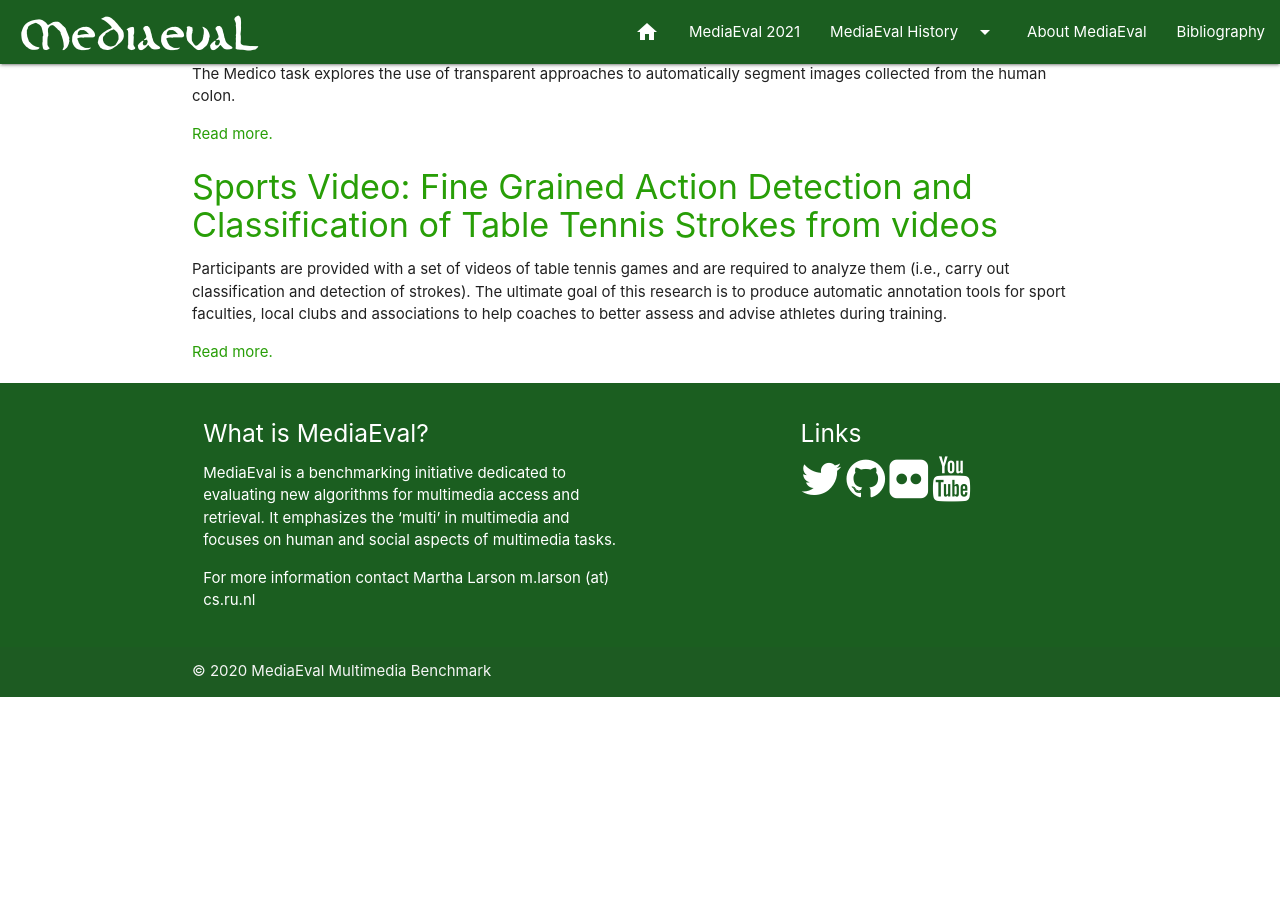
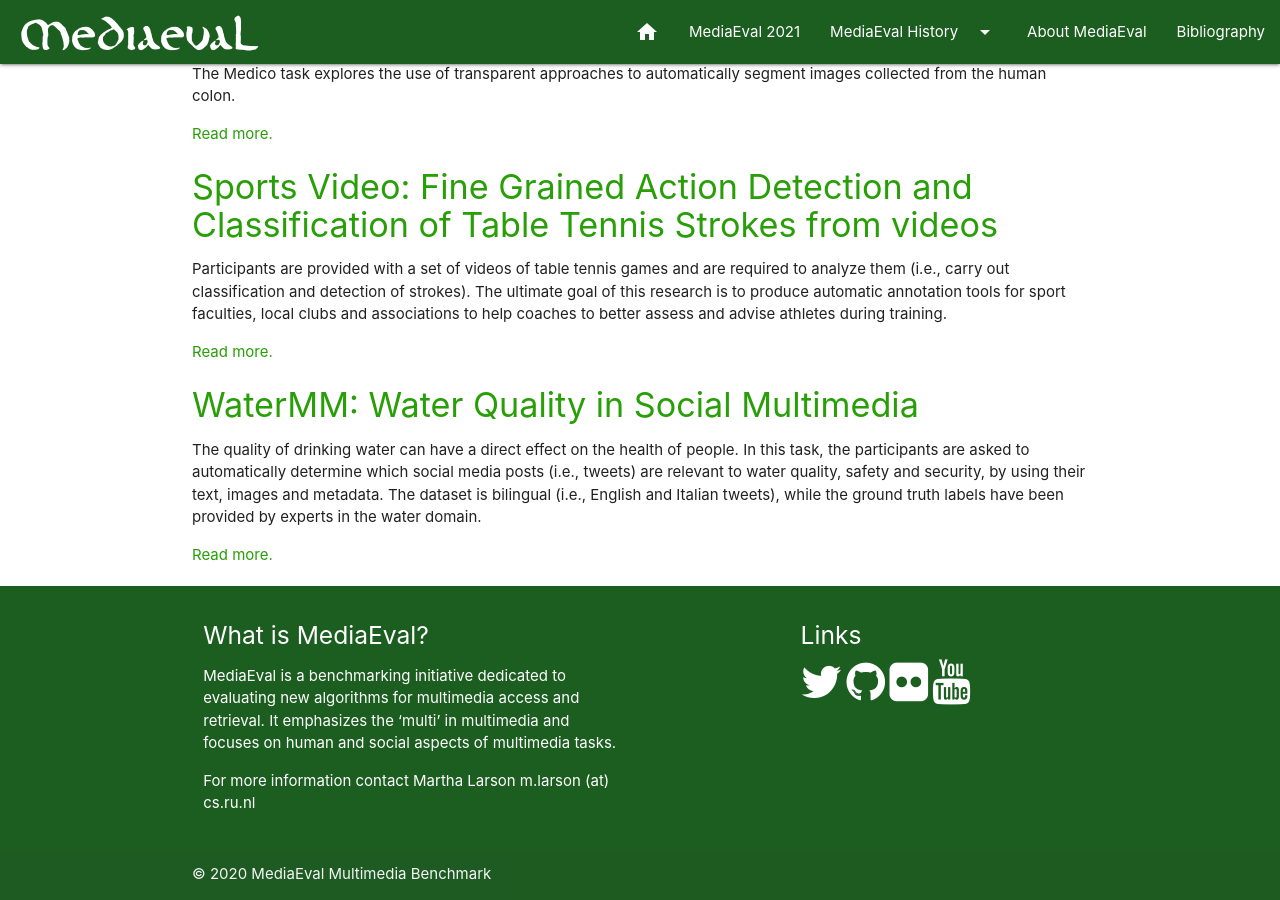
Before and after one commit to multimediaeval/multimediaeval.github.io, a Jekyll site: the page built from _editions/2021.md, in a window 1280 px wide and 900 px high, scrolled down 1178 px. Built offline with Jekyll 4.4.1, drawn with Linux system fonts in a browser that asks for light colours; before the commit the page ends 1875 px from its top, so only the background shows below that.

Commit message:
Updated WaterMM description
Addressed all comments, added required info, updated references format, added task schedule, added images in acknowledgements

```diff
--- a/_editions/2021/tasks/watermm.md
+++ b/_editions/2021/tasks/watermm.md
@@ -2,36 +2,27 @@
 # static info
 layout: task
 year: 2021
-hide: true
+hide: false
 
 # required info
 title: "WaterMM: Water Quality in Social Multimedia"
-subtitle:
-blurb: "Insert blurb here, keep it between the quotes in order to handle any special characters"
+subtitle: "Relevance classification of bilingual social multimedia for water quality"
+blurb: "The quality of drinking water can have a direct effect on the health of people. In this task, the participants are asked to automatically determine which social media posts (i.e., tweets) are relevant to water quality, safety and security, by using their text, images and metadata. The dataset is bilingual (i.e., English and Italian tweets), while the ground truth labels have been provided by experts in the water domain."
 ---
 
-<!-- # please respect the structure below-->
 *See the [MediaEval 2021 webpage](https://multimediaeval.github.io/editions/2021/) for information on how to register and participate.*
 
 #### Task Description
 The WaterMM Task deals with the analysis of social media posts from Twitter with regards to issues of water quality, safety and security. The participants of this task are provided with a set of Twitter post IDs in order to download the text, the attached image and the metadata of tweets that have been selected with keyword-based search that involved words/phrases about the quality of drinking water (e.g., strange color, smell or taste, related illnesses, etc.). Because the occurrence of such phrases in a tweet might not necessarily reflect a case of water contamination, participants are asked to build a binary classification system that will be able to distinguish whether a post is relevant or not to water-quality issues.
 
-The dataset is bilingual (English and Italian), and participants can tackle the task by using textual information, visual information, metadata or a combination of the above.
-
-<!-- # Consider adding the following line:
-*Participants are encouraged to make their code public with their submission.*
--->
+The dataset is bilingual (English and Italian), and participants can tackle the task by using textual information, visual information, metadata or a combination of the above. In addition, participants are highly encouraged to make their code public along with their submission.
 
 #### Motivation and background
-The rise of social media has led to discussion of a broad range of topics related to everyday life. One of the topics that we expect to be mentioned in social media posts is water quality, safety and security. The acquisition of posts containing citizen complaints on the condition of drinking water, as an addition to traditional means such as phone calls, could support situational awareness in a water distribution network. However, within the post stream we expect that number posts containing water-quality related keywords do not refer to actual cases of polluted water. To minimize the incoming noise, automatic prediction of a post’s relevance is required. Filtering out irrelevant posts will improve the quality of the information that water utilities receive from social media.
-<!-- # In this sentence above, expand water utilities to include other relevant organization. It is not clear, for example, that Eastern Alps River Basin District is a water utility. Note that countries differentiate between public and privte utilities.
--->
+The rise of social media has led to discussion of a broad range of topics related to everyday life. One of the topics that we expect to be mentioned in social media posts is water quality, safety and security. The acquisition of posts containing citizen complaints on the condition of drinking water, as an addition to traditional means such as phone calls, could support situational awareness in a water distribution network. However, within the post stream we expect that a number of posts containing water-quality-related keywords does not refer to actual cases of polluted water. To minimize the incoming noise, automatic prediction of a post’s relevance is required. Filtering out irrelevant posts will improve the quality of the information that interested organizations, such as water utilities or water protection agencies, receive from social media.
 
-<!-- Please check the following, which has been edited in order to draw attention/make the contrast with to your previous efforts
--->
-Research on developing classifiers for social media monitoring is often related to *sudden crisis* (see last year's [Flood-related Multimedia Task](https://multimediaeval.github.io/editions/2020/tasks/floodmultimedia/)). Studying water quality allows us to expand the scope in include so-called *creeping crisis*, i.e., a dangerous situation emerges slowly.
+Research on developing classifiers for social media monitoring is often related to *sudden crisis* (see last year's [Flood-related Multimedia Task](https://multimediaeval.github.io/editions/2020/tasks/floodmultimedia/)). Studying water quality allows us to expand the scope in order to include the so-called *creeping crisis*, i.e., a dangerous situation that emerges slowly.
 
-The dataset is bilingual (English and Italian) to encourage researchers to tackle the real-world challenge of multiple languages in the data.
+Moreover, the dataset is bilingual (English and Italian) to encourage researchers to tackle the real-world challenge of multiple languages in the data.
 
 #### Target group
 Researchers in the areas of social media, multimedia and multilingual analysis, multimedia classification and information retrieval are strongly encouraged to participate in the WaterMM Task. Industries and SMEs that develop similar AI technologies for semantic data fusion and retrieval of multi- or cross-lingual content are also warmly invited to participate. Furthermore, the challenge could be interesting to researchers and practitioners in water-related domains, such as water engineering, water distribution, and water management in general.
@@ -43,25 +34,21 @@ The dataset is a set of social media posts collected from Twitter during one yea
 The ground truth of the dataset reflects the relevance of a tweet (relevant / not relevant) and has been manually collected with human annotation, realized by the Eastern Alps River Basin District, who are responsible for hydrogeological defense, i.e., the protection of water resources and aquatic environments, in the Eastern Alps partition of North-East Italy.
 
 #### Evaluation methodology
-The evaluation metric for the binary classification of tweets as relevant (1) or not relevant (0) will be F-score.
-<!-- # Please considering adding: We also encourage participants to carry out a failure analysis of their results in order to gain insight in the mistakes that their classifiers make.-->
+The evaluation metric for the binary classification of tweets as relevant (1) or not relevant (0) will be F-score. Participants are also encouraged to carry out a failure analysis of their results in order to gain insight in the mistakes that their classifiers make.
 
 #### References and recommended reading
-<!-- # Please use the ACM format for references https://www.acm.org/publications/authors/reference-formatting (but no DOI needed)-->
-<!-- # The paper title should be a hyperlink leading to the paper online-->
-<!-- # Not clear why the papers are ordered like this: Could you alphabetize?-->
-[1] Moumtzidou, A., Andreadis, S., Gialampoukidis, I., Karakostas, A., Vrochidis, S. and Kompatsiaris, I., 2018, April. [Flood relevance estimation from visual and textual content in social media streams](https://dl.acm.org/doi/abs/10.1145/3184558.3191620). In Companion Proceedings of the The Web Conference 2018 (pp. 1621-1627).
+[1] Anastasia Moumtzidou, Stelios Andreadis, Ilias Gialampoukidis, Anastasios Karakostas, Stefanos Vrochidis, and Ioannis Kompatsiaris. 2018. [Flood relevance estimation from visual and textual content in social media streams](https://dl.acm.org/doi/abs/10.1145/3184558.3191620). In *Companion Proceedings of the The Web Conference 2018*, April 23, 2018, 1621-1627.
 
-[2] Edo-Osagie, O., Smith, G., Lake, I., Edeghere, O. and De La Iglesia, B., 2019. [Twitter mining using semi-supervised classification for relevance filtering in syndromic surveillance](https://journals.plos.org/plosone/article?id=10.1371/journal.pone.0210689). PLOS One, 14(7), p.e0210689.
+[2] Abhishek Sharma, Yuan Tian, and David Lo. 2015. [NIRMAL: Automatic identification of software relevant tweets leveraging language model.](https://ieeexplore.ieee.org/document/7081855) In *2015 IEEE 22nd International Conference on Software Analysis, Evolution, and Reengineering (SANER)*, 449-458.
 
-[3] Cobo, A., Parra, D. and Navón, J., 2015, May. [Identifying relevant messages in a twitter-based citizen channel for natural disaster situations](https://dl.acm.org/doi/abs/10.1145/2740908.2741719?casa_token=tH_-uutS5owAAAAA%3AYlj7i0gkAYBXjejuLTSI5m7YSihArnQufXwxYdYgaX31EIJlYSJprAvObcruvmGncG75CRh_38Tt). In Proceedings of the 24th International Conference on World Wide Web (pp. 1189-1194).
+[3] Alfredo Cobo, Denis Parra, D., and Jaime Navón. 2015. [Identifying relevant messages in a twitter-based citizen channel for natural disaster situations](https://dl.acm.org/doi/abs/10.1145/2740908.2741719). In *Proceedings of the 24th International Conference on World Wide Web*, May 18, 2015, 1189-1194.
 
-[4] Sharma, A., Tian, Y. and Lo, D., 2015, March. [NIRMAL: Automatic identification of software relevant tweets leveraging language model.](https://ieeexplore.ieee.org/document/7081855) In 2015 IEEE 22nd International Conference on Software Analysis, Evolution, and Reengineering (SANER) (pp. 449-458). IEEE.
+[4] Oduwa Edo-Osagie, Gillian Smith, Iain Lake, Obaghe Edeghere, and Beatriz De La Iglesia. 2019. [Twitter mining using semi-supervised classification for relevance filtering in syndromic surveillance](https://journals.plos.org/plosone/article?id=10.1371/journal.pone.0210689). *PLOS One*, 14, Article 7.
 
 We also recommend to read past years’ task papers in the MediaEval Proceedings.
 
 #### Task organizers
-* Stelios Andreadis, Information Technologies Institute - Centre of Research and Technology Hellas (ITI - CERTH), Greece, andreadisst@iti.gr
+* Stelios Andreadis, Information Technologies Institute - Centre of Research and Technology Hellas (ITI - CERTH), Greece, [andreadisst@iti.gr](mailto:andreadisst@iti.gr)
 * Ilias Gialampoukidis, Information Technologies Institute - Centre of Research and Technology Hellas (ITI - CERTH), Greece
 * Anastasia Moumtzidou, Information Technologies Institute - Centre of Research and Technology Hellas (ITI - CERTH), Greece
 * Anastasios Karakostas, Information Technologies Institute - Centre of Research and Technology Hellas (ITI - CERTH), Greece
@@ -73,11 +60,13 @@ We also recommend to read past years’ task papers in the MediaEval Proceedings
 * Michele Ferri, Eastern Alps River Basin District, Italy
 
 #### Task Schedule
-* XX XXX: Data release <!-- # Replace XX with your date. We suggest setting the date in June-July-->
-* XX November: Runs due <!-- # Replace XX with your date. We suggest setting enough time in order to have enough time to assess and return the results by the Results returned deadline-->
-* XX November: Results returned  <!-- Replace XX with your date. Latest possible should be 15 November-->
-* 22 November: Working notes paper  <!-- Fixed. Please do not change. Exact date to be decided-->
-* Beginning December: MediaEval 2020 Workshop <!-- Fixed. Please do not change. Exact date to be decided-->
+* 23 July: Data release
+* 01 November: Runs due
+* 12 November: Results returned
+* 22 November: Working notes paper
+* Beginning December: MediaEval 2020 Workshop
 
 #### Acknolwedgments
 This task has been supported by the EU’s Horizon 2020 research and innovation programme under grant agreements H2020-832876 [aqua3S](https://aqua3s.eu/), H2020-883484 [PathoCERT](https://pathocert.eu/), and H2020-101004157 [WQeMS](https://wqems.eu/project).
+
+<img src="https://m4d.iti.gr/wp-content/uploads/2020/07/aqua3s.png" alt="aqua3S Project" width="150"/> &nbsp;&nbsp;&nbsp;&nbsp; <img src="https://m4d.iti.gr/wp-content/uploads/2020/10/PathoCERT-final-logo-PNG.png" alt="PathoCERT Project" width="150"/> &nbsp;&nbsp;&nbsp;&nbsp; <img src="https://m4d.iti.gr/wp-content/uploads/2020/11/WQEMS.png" alt="WQeMS Project" width="150"/>
```
